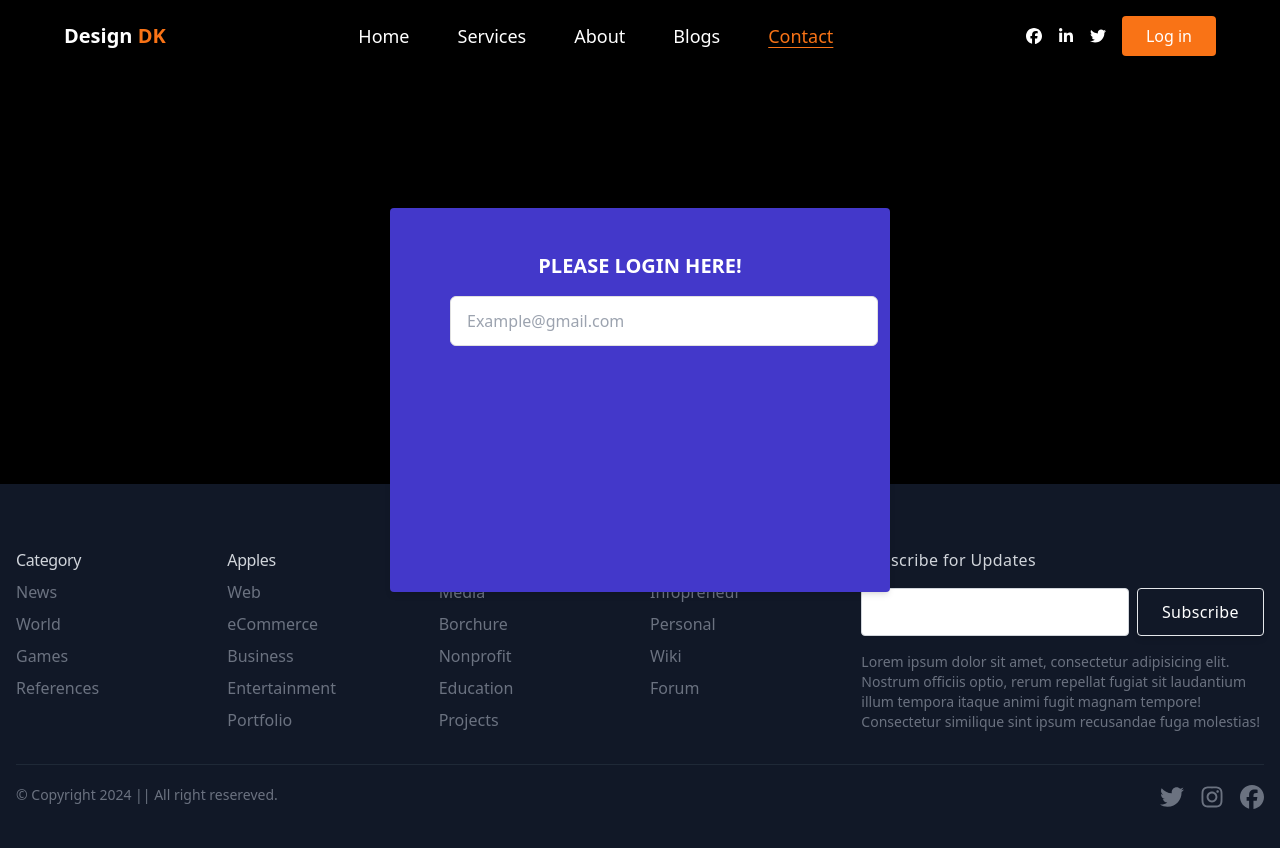
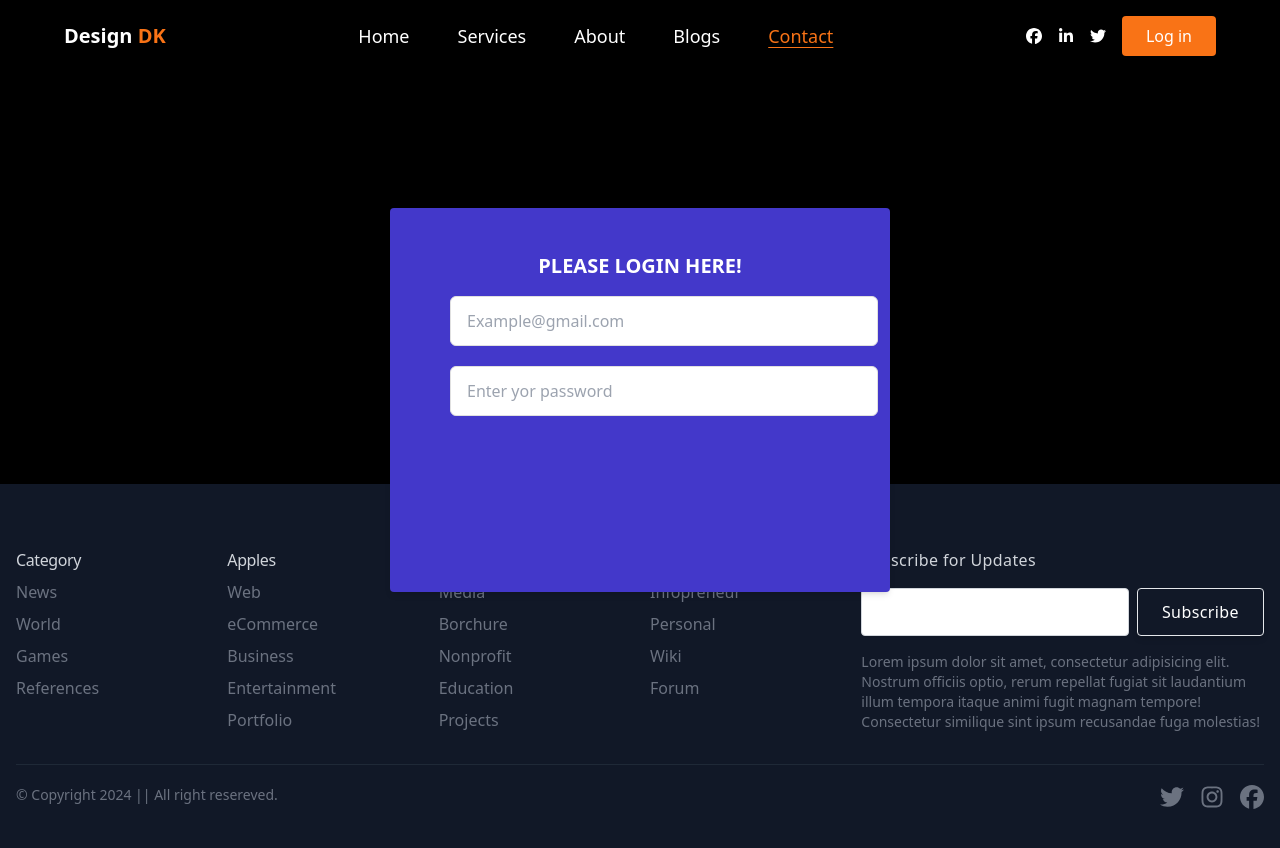
Before and after one commit to rkzahidhassandipu/React-Tailwind-Blog, a React (Vite) app: page /contact in a window 1280 px wide. Both pictures are taken after a click on the button "Log in". Built offline with nearby package versions, Linux system fonts and the light colour scheme.

Commit message:
Modal section password input added

```diff
--- a/src/components/Modal.jsx
+++ b/src/components/Modal.jsx
@@ -7,8 +7,11 @@ const Modal = ({isOpen, onClose}) => {
             <div className='bg-indigo-700 text-center p-5  h-96 lg:w-[500px] rounded shadow-md'>
                 <h2 className='text-xl font-extrabold mb-4 mt-6 uppercase'>Please Login Here!</h2>
                 <form action="" className='px-4'>
-                    <div>
+                    <div className='mb-5'>
                         <input type="email" name='email' id='email' placeholder='Example@gmail.com' className='w-full rounded-md border border-[#e0e0e0] bg-white py-3 px-4 mx-6 text-base font-medium text-[#6b7280]' />
+                    </div>
+                    <div className='mb-5'>
+                        <input type="password" name='password' id='password' placeholder='Enter yor password' className='w-full rounded-md border border-[#e0e0e0] bg-white py-3 px-4 mx-6 text-base font-medium text-[#6b7280]' />
                     </div>
                 </form>
             </div>
```
